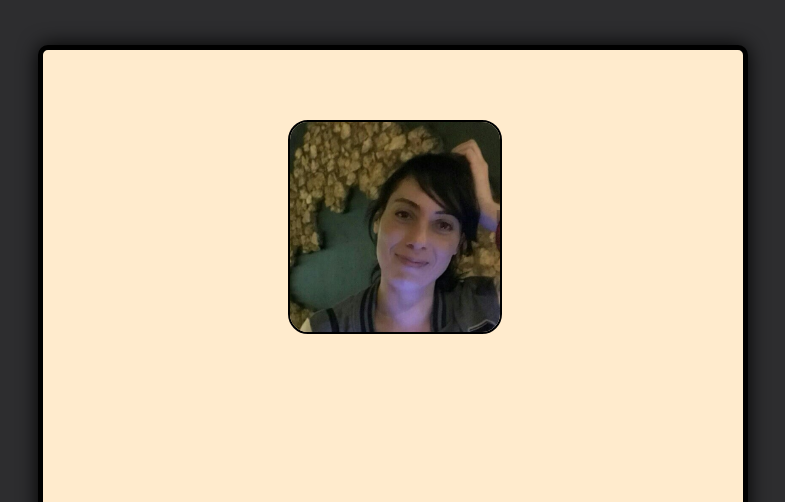
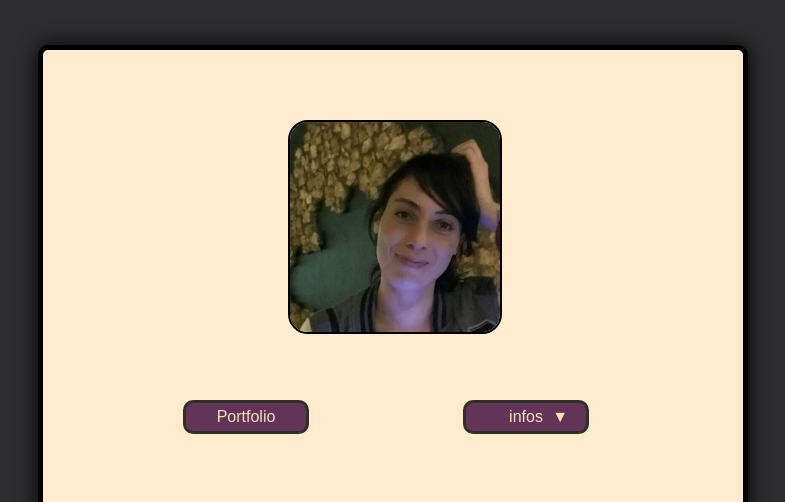
Before and after one commit to anso2410/Vcard, a plain HTML site: page index.html in a window 1280 px wide. Shown: the top 502 px of the page, without its empty margins (247-1032 px from the left). Drawn offline with Linux system fonts and the light colour scheme.

Commit message:
scrollbar-info

```diff
--- a/index.html
+++ b/index.html
@@ -1,22 +1,30 @@
 <!DOCTYPE html>
 <html lang="fr">
   <head>
-    <meta charset="UTF-8">
-    <meta name="viewport" content="width=device-width, initial-scale=1.0">
+    <meta charset="UTF-8" />
+    <meta name="viewport" content="width=device-width, initial-scale=1.0" />
     <title>Vcard Anne-Sophie Simana</title>
-    <link rel="stylesheet" href="style.css">
-    <link rel="stylesheet" href="https://cdnjs.cloudflare.com/ajax/libs/font-awesome/4.7.0/css/font-awesome.min.css"">
+    <link rel="stylesheet" href="style.css" />
+    <link rel="stylesheet" href="info.css">
+    <link rel="stylesheet"
+    href="https://cdnjs.cloudflare.com/ajax/libs/font-awesome/4.7.0/css/font-awesome.min.css"">
   </head>
   <body>
     <div class="card">
       <div class="content">
         <div>
           <div class="download">
-                    <a href="https://anso2410.github.io/CV/" title="Cv A-S Simana" target="_blank">Download CV</a>
+            <a
+              href="https://anso2410.github.io/CV/"
+              title="Cv A-S Simana"
+              target="_blank"
+              >Download CV</a
+            >
           </div>
 
           <h1>Vcard</h1>
-                <h3>Web developpeur</h3>
+          <h3>Web developpeur junior</h3>
+          <p>Anne Sophie Simana</p>
           <ul>
             <li>
               <a href=""><i class="fa fa-facebook" aria-hidden="true"></i></a>
@@ -34,15 +42,16 @@
         </div>
       </div>
       <div class="image">
-            <img src="img/photo-cv.jpg" alt="">
+        <img src="img/photo-cv.jpg" alt="" />
       </div>
+
         <div class="portfolio">
           <a href="#">Portfolio</a>
         </div>
-        <div>
+         <div class="info">
+          <a href="">infos</a>
+        </div>
 
-        </div>
-        <div>
 
       </div>
     </div>
--- a/style.css
+++ b/style.css
@@ -1,3 +1,4 @@
+
 * {
     margin: 0;
     padding: 0;
@@ -10,6 +11,7 @@ body {
   a {
     text-decoration: none;
     color: wheat;
+    text-align: center;
   }
 
   .card {
@@ -89,8 +91,8 @@ i.fa:hover {
 
   .portfolio {
     position: absolute;
-  top: 65%;
-  left: 10%;
+    top: 50%;
+    left: 20%;
     background: rgb(59, 8, 59);
     opacity: 0.8;
     padding: 5px;
@@ -99,3 +101,27 @@ i.fa:hover {
     border-radius: 10px;
     text-align: center;
   }
+  .info {
+    position: absolute;
+    top: 50%;
+    left: 60%;
+    background: rgb(59, 8, 59);
+    opacity: 0.8;
+    padding: 5px;
+    width: 110px;
+    border: 3px solid black;
+    border-radius: 10px;
+    text-align: center;
+  }
+  .info a {
+
+  }
+  .info a::after {
+      content: "▼";
+      position: absolute;
+      right: 15%;
+
+
+
+
+  }
```
Also changed, not shown: index2.html (added, +12 -0 lines), img/arrowdown_111022.ico (added), info.css (added). Lines whose indentation alone changed are shown as unchanged.
